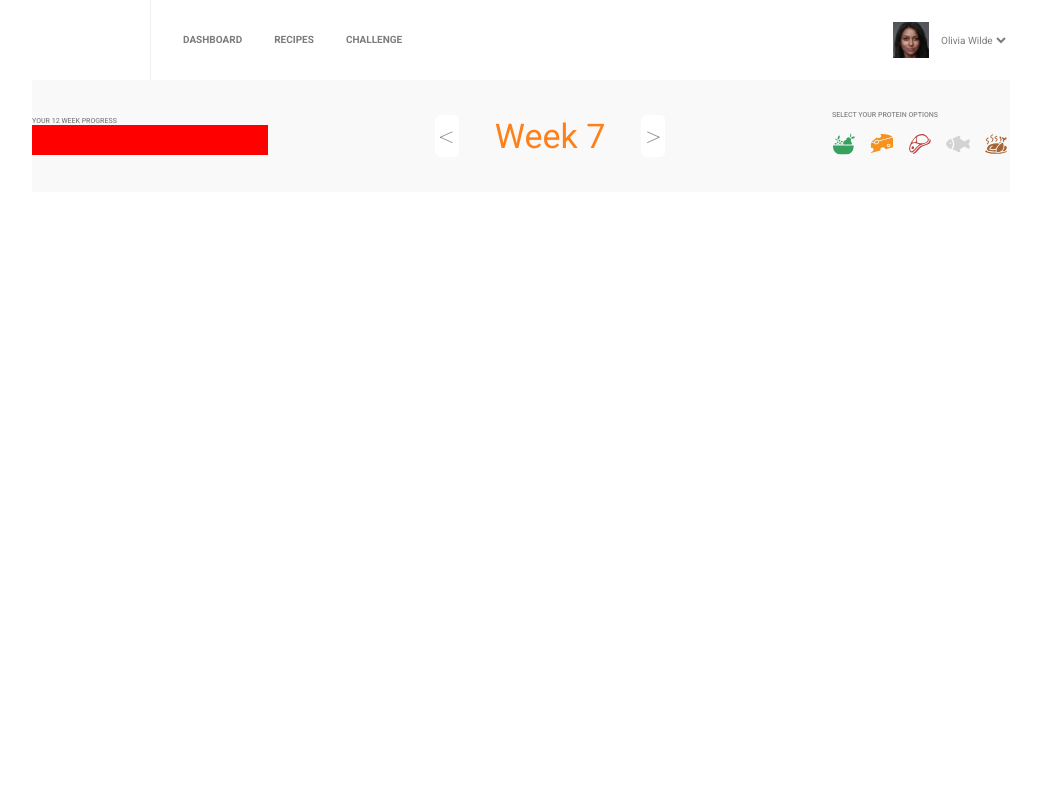
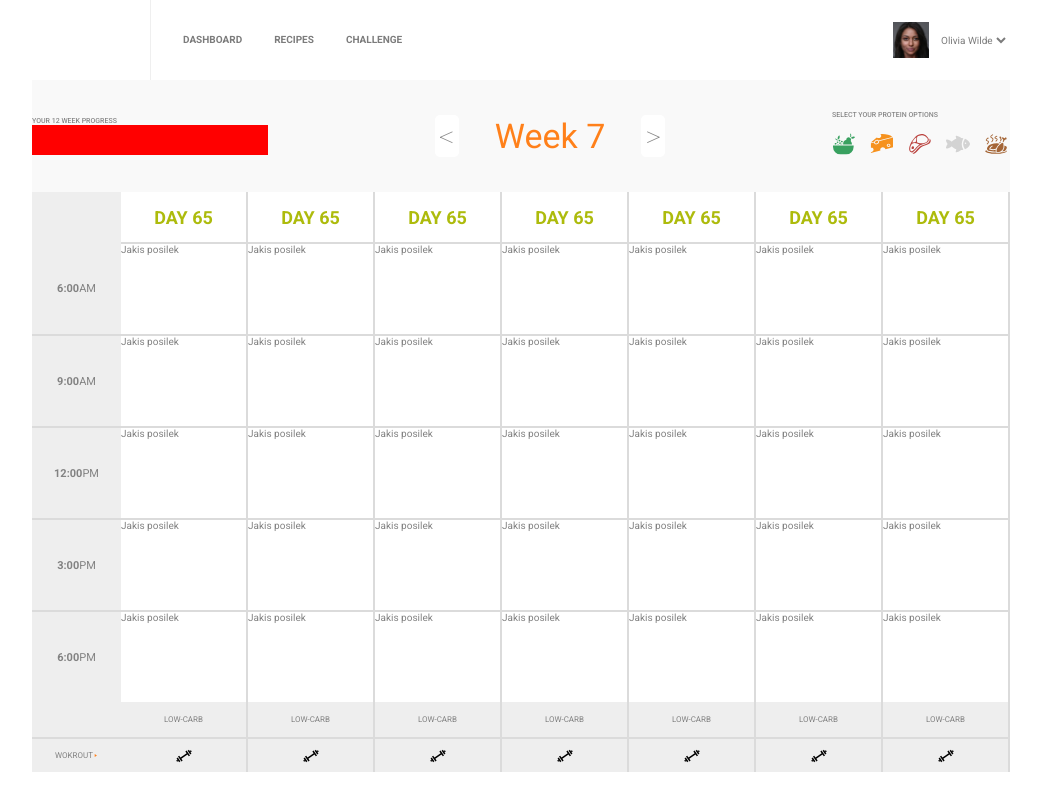
Before and after one commit to molekJ/recruitment-task-get-r, a React (Create React App) app: page / in a window 1280 px wide. Shown: the whole page, without its empty margins (119-1160 px from the left). Built offline with nearby package versions, Linux system fonts and the light colour scheme.

Commit message:
content components added with grid and styles. Guilt-free dayy isn't ready

```diff
--- a/src/App.js
+++ b/src/App.js
@@ -1,6 +1,7 @@
 import Navbar from "./components/Navbar";
 import InteractivBar from "./components/InteractiveBar";
 import { GlobalStyle } from "./GlobalStyles";
+import Content from "./components/Content";
 
 function App() {
   return (
@@ -8,6 +9,7 @@ function App() {
       <GlobalStyle />
       <Navbar />
       <InteractivBar></InteractivBar>
+      <Content />
     </>
   );
 }
--- a/src/GlobalStyles.js
+++ b/src/GlobalStyles.js
@@ -7,10 +7,12 @@ export const GlobalStyle = createGlobalStyle`
     --lightgrey: #ffffff;
     --lightgrey2: #efefef;
     --grey: #f9f9f9;
-    --grey2: #bdbdbd;
+    --grey2: #dbdbdb;
     --darkgrey: #7c7c7c;
     --darkgrey2: #eeeeee;
     --darkgrey3: #878787;
+    --darkgrey4: #828282;
+    --darkgrey5: #e9e9e9;
     --orange: #ff801a;
     --lightgreen: #adbb0c;
 
--- /dev/null
+++ b/src/components/Content/ContainerDay.js
@@ -0,0 +1,44 @@
+import React from "react";
+import {
+  Container,
+  DayH3,
+  MealContainer,
+  CarbInfo,
+  WokroutIcon,
+  CheckIcon,
+} from "./DayElements";
+import { CgGym } from "react-icons/cg";
+
+export default function ContainerDay() {
+  return (
+    <Container>
+      <DayH3>day 65</DayH3>
+      <MealContainer>
+        <p>Jakis posilek</p>
+        <img />
+        <CheckIcon />
+      </MealContainer>
+      <MealContainer>
+        <p>Jakis posilek</p>
+        <img />
+      </MealContainer>
+      <MealContainer>
+        <p>Jakis posilek</p>
+        <img />
+      </MealContainer>
+      <MealContainer>
+        <p>Jakis posilek</p>
+        <img />
+      </MealContainer>
+      <MealContainer>
+        <p>Jakis posilek</p>
+        <img />
+      </MealContainer>
+
+      <CarbInfo> low-carb</CarbInfo>
+      <WokroutIcon>
+        <CgGym />
+      </WokroutIcon>
+    </Container>
+  );
+}
--- /dev/null
+++ b/src/components/Content/ContentElements.js
@@ -0,0 +1,50 @@
+import styled from "styled-components";
+
+export const ContainerContent = styled.div`
+  display: grid;
+  grid-template-rows: 580px;
+  grid-template-columns: 89px repeat(7, 127px);
+  width: 978px;
+  margin-left: auto;
+  margin-right: auto;
+  background: var(--lightgrey);
+`;
+
+export const ContainerHours = styled.div`
+  display: grid;
+  background: var(--darkgrey2);
+  color: var(--darkgrey4);
+  grid-template-rows: 50px repeat(5, 92px) repeat(2, 35px);
+
+  span {
+    font-weight: bold;
+  }
+
+  span :last-of-type {
+    color: var(--orange);
+    font-size: 5px;
+  }
+  p {
+    display: flex;
+    justify-content: center;
+    align-items: center;
+    text-transform: uppercase;
+    font-size: 11px;
+    border-top: 2px solid var(--grey2);
+
+    :nth-child(1) {
+      border-top: none;
+    }
+
+    :nth-child(2) {
+      border-top: none;
+    }
+    :nth-child(7) {
+      border-top: none;
+    }
+
+    :last-child {
+      font-size: 8px;
+    }
+  }
+`;
--- /dev/null
+++ b/src/components/Content/DayElements.js
@@ -0,0 +1,53 @@
+import styled from "styled-components";
+
+export const Container = styled.div`
+  display: grid;
+  grid-template-rows: 50px repeat(5, 92px) repeat(2, 35px);
+  /* border-left: 2px solid var(--darkgrey5); */
+
+  > div {
+    border-top: 2px solid var(--grey2);
+  }
+
+  :nth-of-type(2) {
+    /* border-left: none; */
+  }
+`;
+
+export const DayH3 = styled.h3`
+  text-transform: uppercase;
+  font-size: 18px;
+  color: var(--lightgreen);
+  display: flex;
+  justify-content: center;
+  align-items: center;
+  border-right: 2px solid var(--grey2);
+`;
+export const MealContainer = styled.div`
+  font-size: 10px;
+  color: var(--darkgrey4);
+  border-right: 2px solid var(--grey2);
+`;
+export const CarbInfo = styled.p`
+  font-size: 8px;
+  color: var(--darkgrey4);
+  text-transform: uppercase;
+  display: flex;
+  justify-content: center;
+  align-items: center;
+  background: var(--darkgrey2);
+  border-right: 2px solid var(--grey2);
+`;
+export const WokroutIcon = styled.div`
+  display: flex;
+  justify-content: center;
+  align-items: center;
+  font-size: 18px;
+  background: var(--darkgrey2);
+  border-right: 2px solid var(--grey2);
+
+  :hover {
+    cursor: pointer;
+  }
+`;
+export const CheckIcon = styled.div``;
--- /dev/null
+++ b/src/components/Content/index.js
@@ -0,0 +1,45 @@
+import React from "react";
+import ContainerDay from "./ContainerDay";
+import { ContainerContent, ContainerHours } from "./ContentElements";
+import { MdPlayArrow } from "react-icons/md";
+
+export default function Content() {
+  return (
+    <>
+      <ContainerContent>
+        <ContainerHours>
+          <p></p>
+          <p>
+            <span>6:00</span>am
+          </p>
+          <p>
+            <span>9:00</span>am
+          </p>
+          <p>
+            <span>12:00</span>pm
+          </p>
+          <p>
+            <span>3:00</span>pm
+          </p>
+          <p>
+            <span>6:00</span>pm
+          </p>
+          <p></p>
+          <p>
+            Wokrout{" "}
+            <span>
+              <MdPlayArrow />
+            </span>
+          </p>
+        </ContainerHours>
+        <ContainerDay />
+        <ContainerDay />
+        <ContainerDay />
+        <ContainerDay />
+        <ContainerDay />
+        <ContainerDay />
+        <ContainerDay />
+      </ContainerContent>
+    </>
+  );
+}
--- a/src/components/InteractiveBar/InteractiveBarElements.js
+++ b/src/components/InteractiveBar/InteractiveBarElements.js
@@ -72,9 +72,11 @@ export const FoodIcon = styled.div`
   font-size: 24px;
   margin-left: 14px;
   margin-top: 13px;
+  transition: 0.5s all;
 
   &:hover {
     cursor: pointer;
+    transform: scale(1.15);
   }
 
   &:nth-child(1) {
@@ -90,7 +92,7 @@ export const FoodIcon = styled.div`
   }
   &:nth-child(4) {
     color: #d3d3d3;
-    transform: scaleX(-1);
+    /* transform: scaleX(-1); */
   }
 
   &:nth-child(5) {
```
